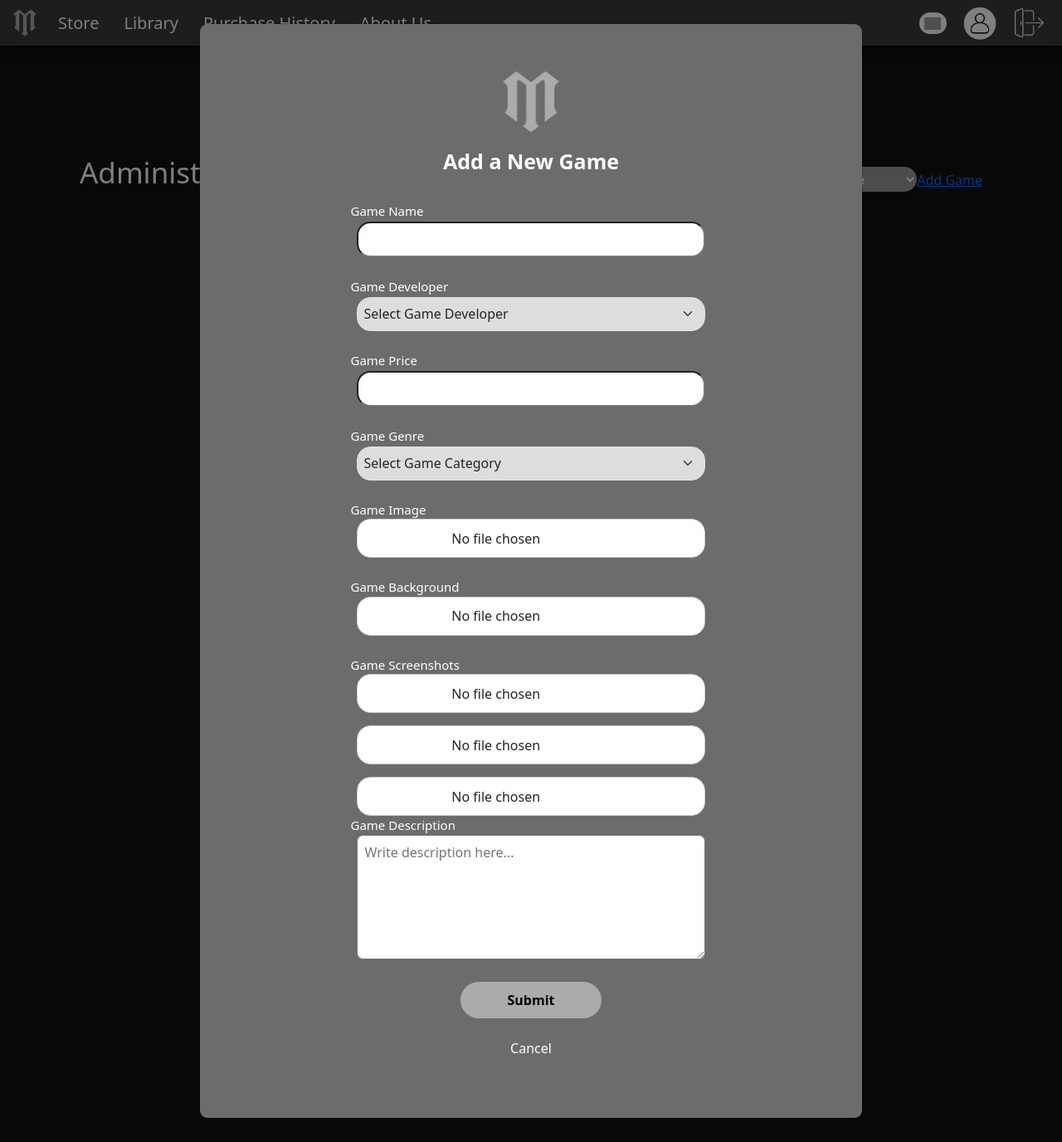
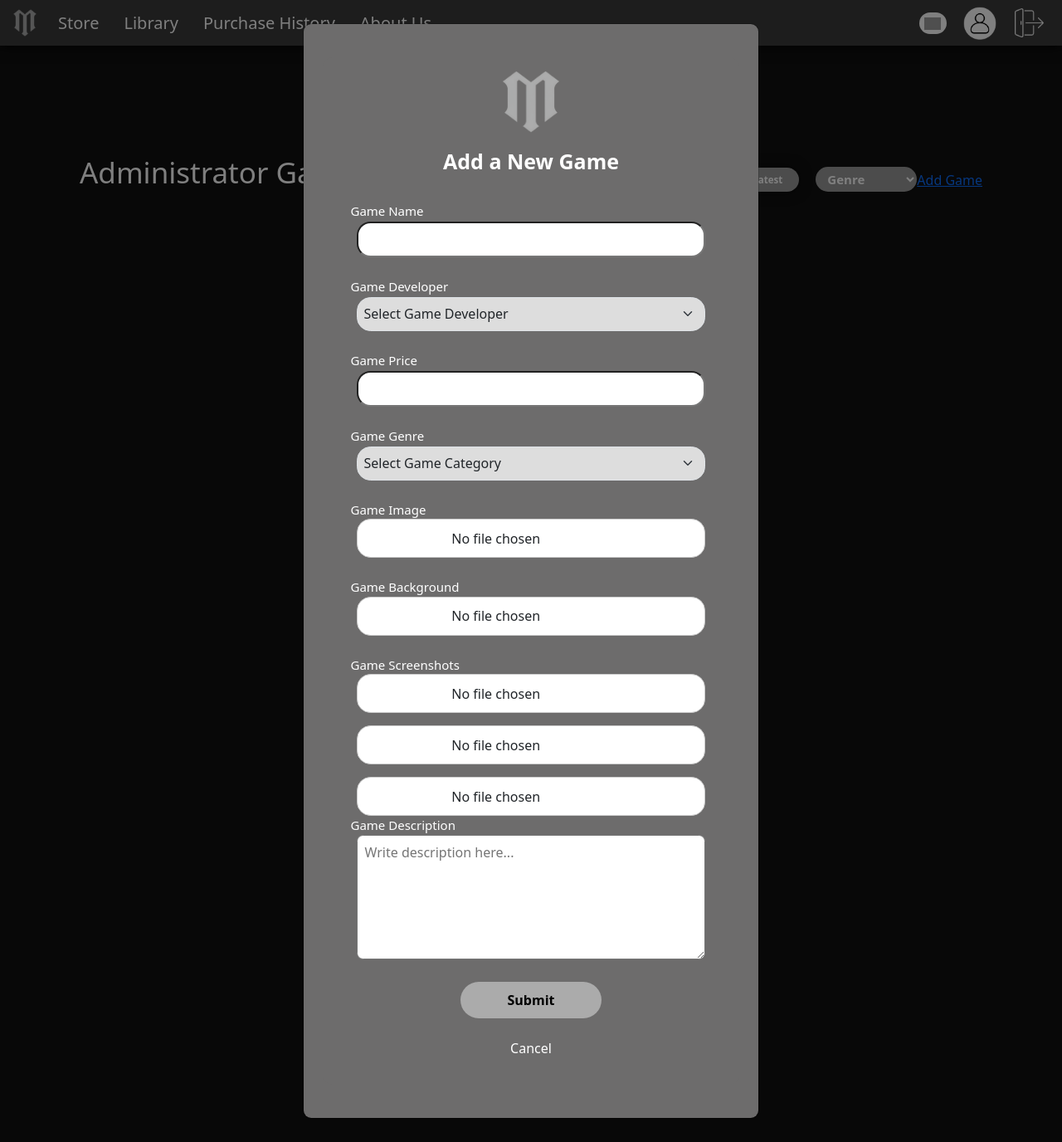
Before and after one commit to XxJLSxX/Moistgames_Working, a PHP site: page /Admin/Admin_GameLibrary.php in a window 1280 px wide, after a click on "Add Game". Shown: the whole page at 83% size. Run offline with PHP 8.4, Linux system fonts and the light colour scheme; the visitor is signed in with stand-in values (Sample User, id 1); data that the repository does not hold is empty; grey boxes are pictures that could not be loaded.

Commit message:
Update admin_addgames_css.css

```diff
--- a/!!!ETOOOOOOO/css/admin_addgames_css.css
+++ b/!!!ETOOOOOOO/css/admin_addgames_css.css
@@ -1,6 +1,15 @@
 #GameAdd-Form .modal-lg {
     width: 550px;
 }
+
+#EditGame-Form .modal-lg {
+    width: 550px;
+}
+
+#AddGame-Form .modal-lg {
+    width: 550px;
+}
+
 .modal-body{
     text-align: center;
     background-color: #6d6c6c;
```
